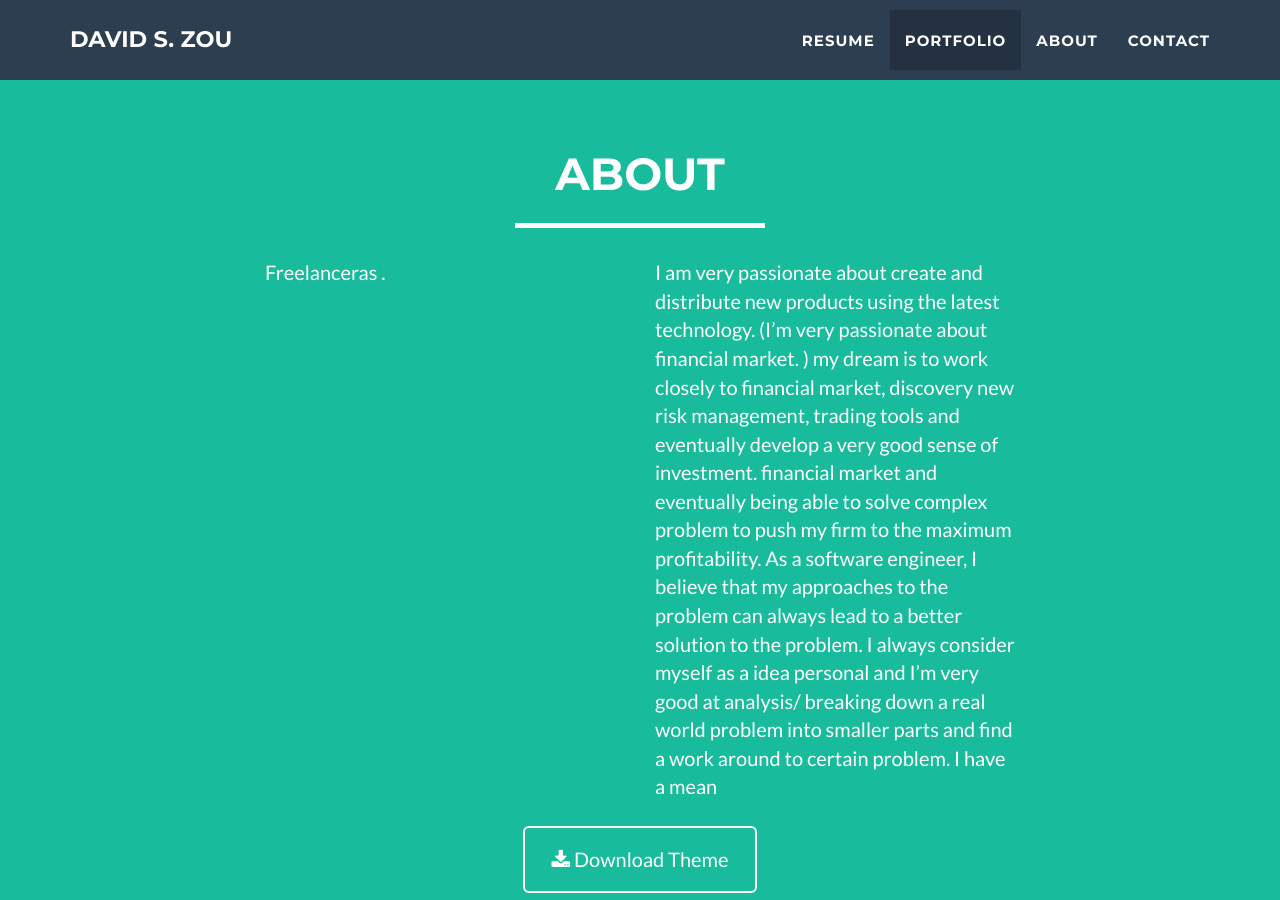
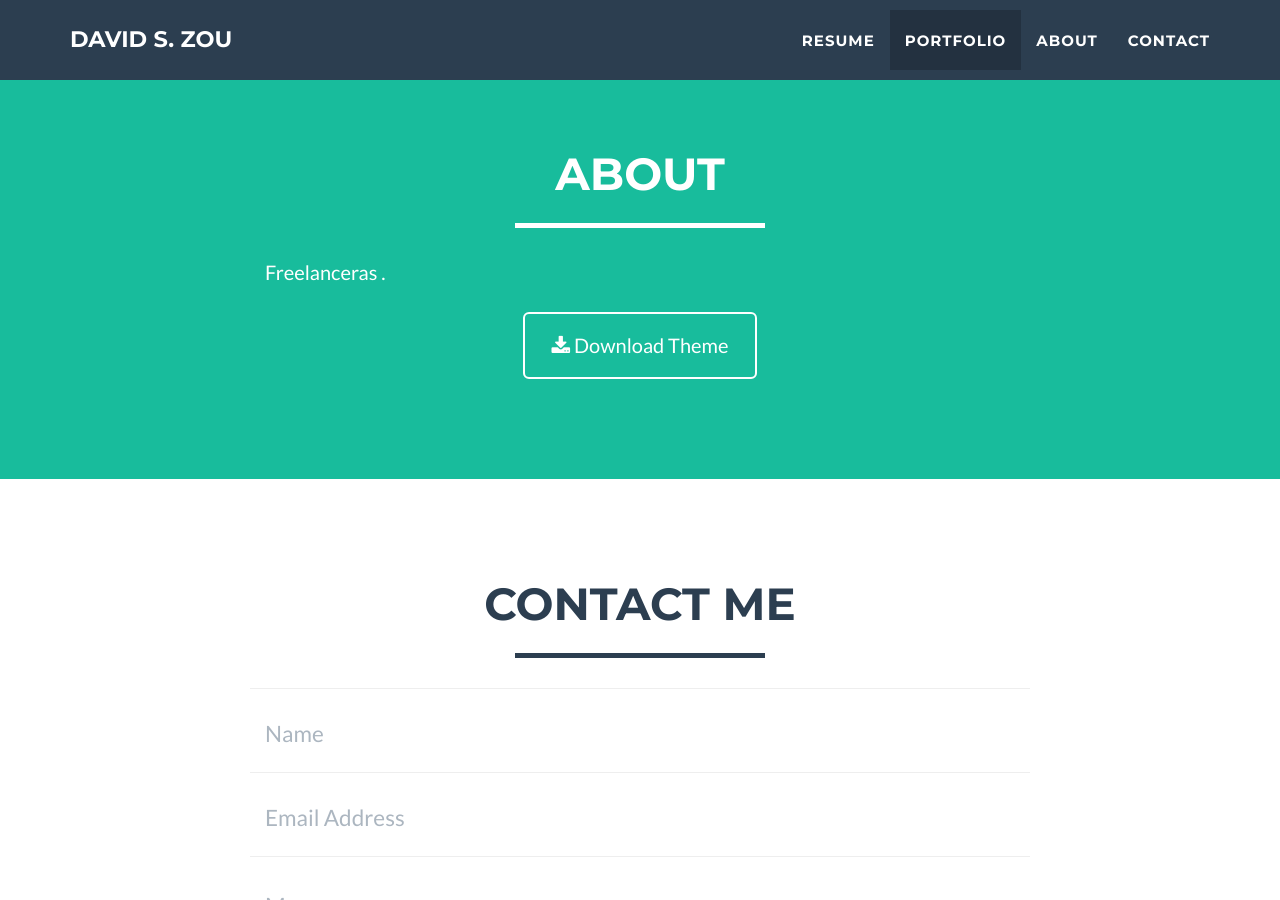
Before and after one commit to Davidzsy20/personal.io, a Jekyll site: the page built from index.html, in a window 1280 px wide and 900 px high, scrolled down 2420 px. Built offline with Jekyll 4.4.1, drawn with Linux system fonts in a browser that asks for light colours.

Commit message:
Update about.html

```diff
--- a/_includes/about.html
+++ b/_includes/about.html
@@ -12,7 +12,6 @@
                     <p>Freelanceras .</p>
                 </div>
                 <div class="col-lg-4">
-                    <p>I am very passionate about create and distribute new products using the latest technology. (I’m very passionate about financial market. ) my dream is to work closely to financial market, discovery new risk management, trading tools and eventually develop a very good sense of investment. financial market and eventually being able to solve complex problem to push my firm to the maximum profitability.  As a software engineer, I believe that my approaches to the problem can always lead to a better solution to the problem. I always consider myself as a idea personal and I’m very good at analysis/ breaking down a real world problem into smaller parts and find a work around to certain problem. I have a mean </p>
                 </div>
                 <div class="col-lg-8 col-lg-offset-2 text-center">
                     <a href="#" class="btn btn-lg btn-outline">
```
